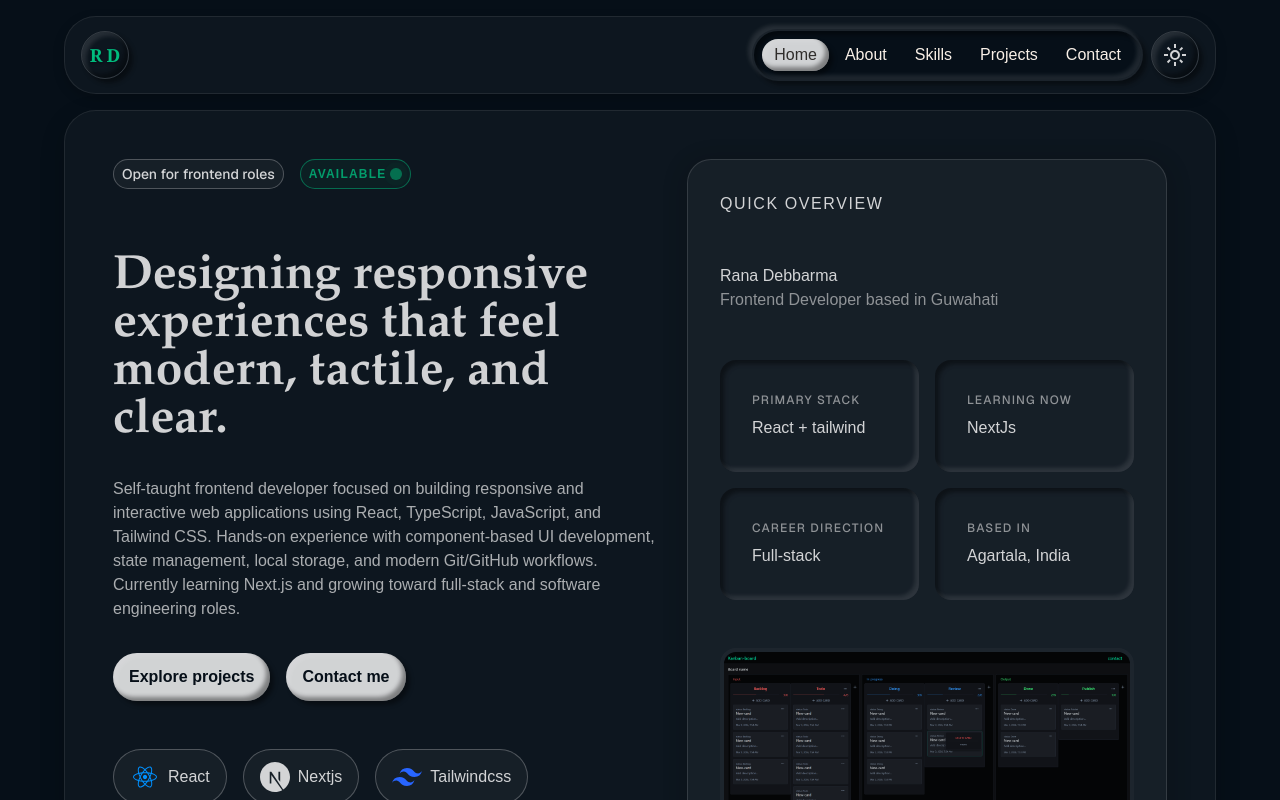
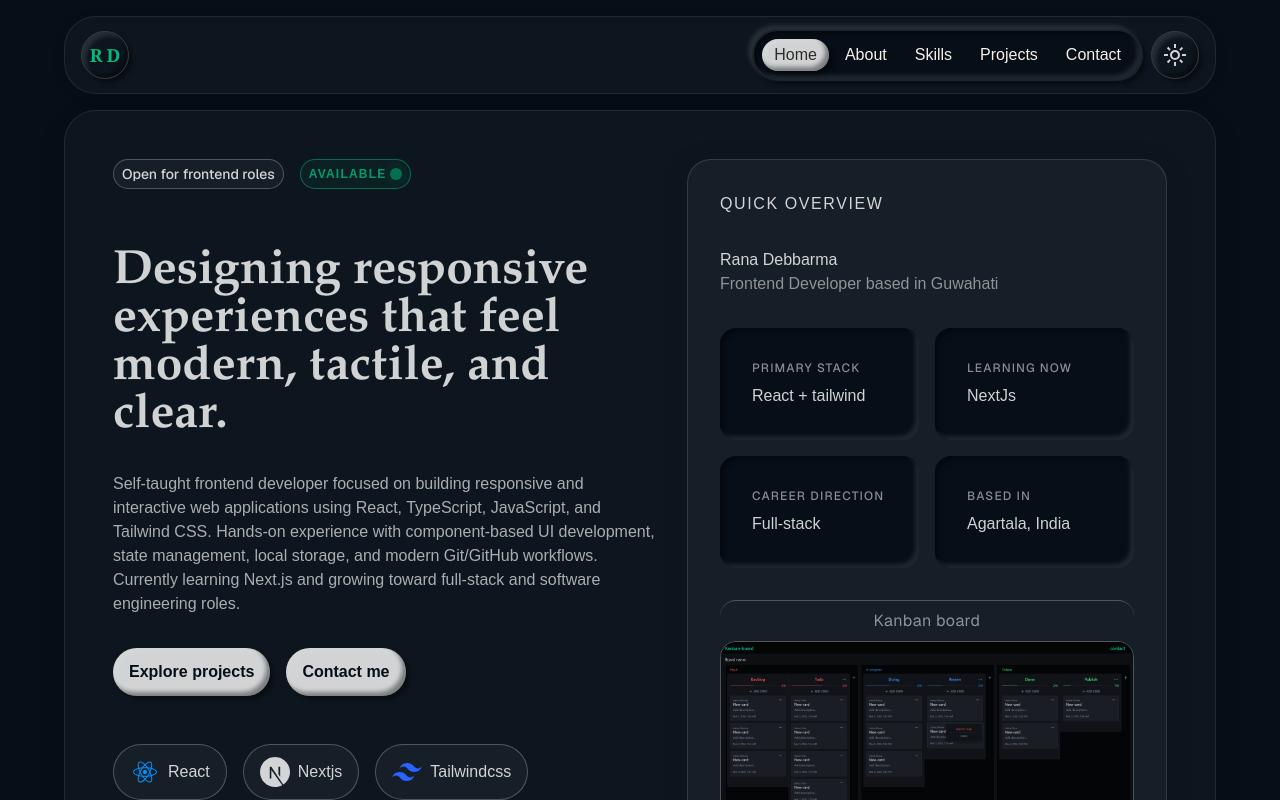
Before and after one commit to RanaDebbarma/my-portfolio, a Next.js app: page / in a window 1280 px wide. Built offline with nearby package versions, Linux system fonts and the light colour scheme.

Commit message:
overview + footer

```diff
--- a/app/(root)/(home)/page.tsx
+++ b/app/(root)/(home)/page.tsx
@@ -7,7 +7,7 @@ import { ProfileData } from "@/lib/data"
 const home = () => {
   return (
     <Wrapper className="bg-secondary p-4 md:p-8 lg:p-12">
-      <div className="h-full flex flex-col lg:flex-row gap-8">
+      <div className="flex flex-col lg:flex-row gap-8">
         {/* section1 */}
         <div className="grow flex flex-col gap-8">
           {/* top bar */}
--- a/app/(root)/layout.tsx
+++ b/app/(root)/layout.tsx
@@ -22,11 +22,11 @@ const Layout = ({ children }: { children: React.ReactNode }) => {
         </div>
         {/* content */}
         <div
-          className="flex-1 pb-4"
+          className="flex-1 pb-2"
         >
           {children}
         </div>
-        <footer className="flex justify-center items-center border-t p-8 text-muted">
+        <footer className="flex justify-center items-center rounded-4xl border-t border-foreground/30 p-8 text-muted footerBg">
           <p>&copy; 2026 Rana Debbarma. All rights reserved.</p>
         </footer>
       </div>
--- a/app/globals.css
+++ b/app/globals.css
@@ -71,3 +71,7 @@ body {
   font-family:
     "Iowan Old Style", "Palatino Linotype", "Book Antiqua", Palatino, serif;
 }
+
+.footerBg {
+  background-image: linear-gradient(var(--color-secondary), transparent 60%);
+}
--- a/components/Overview.tsx
+++ b/components/Overview.tsx
@@ -3,7 +3,7 @@ import Image from "next/image"
 
 const Overview = () => {
   return (
-    <div className="shadow-[0_4px_24px_rgba(0,0,0,0.24)] flex flex-col gap-12 lg:w-120 border border-foreground/16 bg-foreground/5 w-full rounded-3xl shrink-0 p-4 sm:p-8">
+    <div className="shadow-[0_4px_24px_rgba(0,0,0,0.24)] flex flex-col gap-8 lg:w-120 border border-foreground/16 bg-foreground/5 w-full rounded-3xl shrink-0 p-4 sm:p-8">
       <h1 className="uppercase tracking-widest">Quick Overview</h1>
 
       <div>
@@ -12,32 +12,36 @@ const Overview = () => {
       </div>
 
       <div className="grid grid-cols-2 sm:grid-cols-2 gap-4">
-        <div className="space-y-2 p-8 border-0 border-foreground/30 concave rounded-2xl">
+        <div className="space-y-2 p-8 border-0 border-foreground/30 concave bg-background rounded-2xl">
           <p className="uppercase text-xs tracking-widest font-sans font-medium text-muted">Primary stack</p>
           <p>React + tailwind</p>
         </div>
-        <div className="space-y-2 p-8 border-0 border-foreground/30 concave rounded-2xl">
+        <div className="space-y-2 p-8 border-0 border-foreground/30 concave bg-background rounded-2xl">
           <p className="uppercase text-xs tracking-widest font-sans font-medium text-muted">Learning now</p>
           <p>NextJs</p>
         </div>
-        <div className="space-y-2 p-8 border-0 border-foreground/30 concave rounded-2xl">
+        <div className="space-y-2 p-8 border-0 border-foreground/30 concave bg-background rounded-2xl">
           <p className="uppercase text-xs tracking-widest font-sans font-medium text-muted">Career direction</p>
           <p>Full-stack</p>
         </div>
-        <div className="space-y-2 p-8 border-0 border-foreground/30 concave rounded-2xl">
+        <div className="space-y-2 p-8 border-0 border-foreground/30 concave bg-background rounded-2xl">
           <p className="uppercase text-xs tracking-widest font-sans font-medium text-muted">Based in</p>
           <p>{ProfileData.personalInfo.address}</p>
         </div>
       </div>
 
       {/* Projects */}
-      <div className="overflow-hidden border-4 border-secondary rounded-2xl">
-        <Image
-          className="w-full h-auto object-cover"
-          src="/ProjectOverview.png"
-          alt="kanban-board"
-          width={500}
-          height={500}/>
+      <div className="flex-1 flex flex-col justify-center items-center">
+        <div className="rounded-2xl">
+          <h4 className="border-t border-foreground/30 py-2 w-full text-center font-sans tracking-wide text-muted rounded-2xl">Kanban board</h4>
+          <Image
+            className="w-full h-auto object-cover border border-foreground/30 rounded-2xl"
+            src="/ProjectOverview.png"
+            alt="kanban-board"
+            width={500}
+            height={500}
+          />
+        </div>
       </div>
     </div>
   )
--- a/components/ui/Wrapper.tsx
+++ b/components/ui/Wrapper.tsx
@@ -1,6 +1,6 @@
 const Wrapper = ({ children, className  }: { children: React.ReactNode, className?: string }) => {
   return (
-    <div className={`${className} h-full border border-foreground/10 shadow-[0_8px_24px_rgba(0,0,0,0.2)] rounded-4xl`}>
+    <div className={`${className} border border-foreground/10 shadow-[0_8px_24px_rgba(0,0,0,0.2)] rounded-4xl`}>
       {children}
     </div>
   )
```
